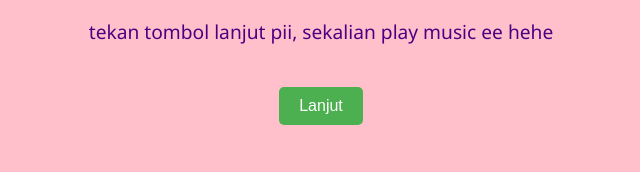
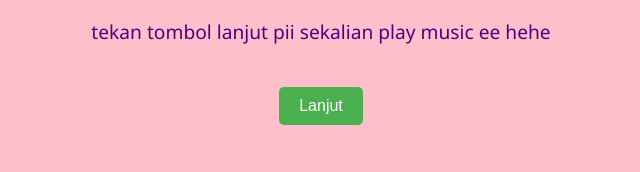
Before and after one commit to i-am-rifal/birthday-website, a plain HTML site: page index.html in a window 1280 px wide. Shown: the part 424-596 px from the top of the page, 319-959 px from the left. Drawn offline with Linux system fonts and the light colour scheme.

Commit message:
Update index.html

```diff
--- a/index.html
+++ b/index.html
@@ -140,7 +140,7 @@
         <div class="candle">🕯️</div>
       </div>
     </div>
-    <p>tekan tombol lanjut pii, sekalian play music ee hehe</p>
+    <p>tekan tombol lanjut pii sekalian play music ee hehe</p>
     <div class="button-audio-container">
       <button onclick="showSection2()">Lanjut</button>
       <!-- Pemutar lagu ditempatkan di bawah tombol dengan jarak 30px -->
```
